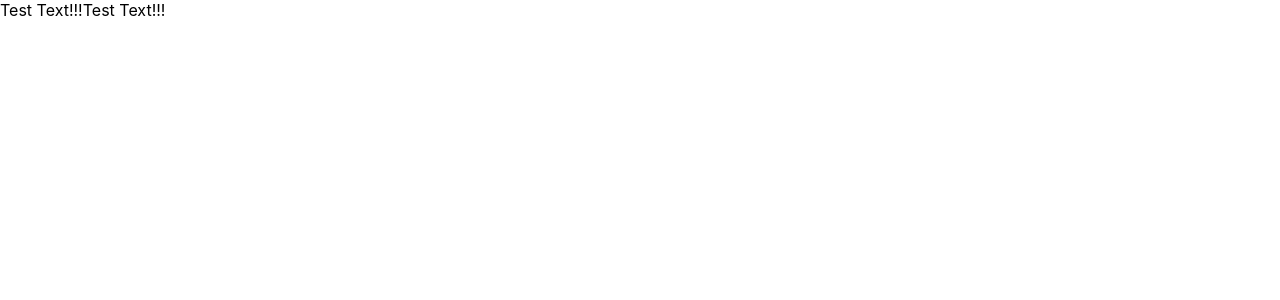
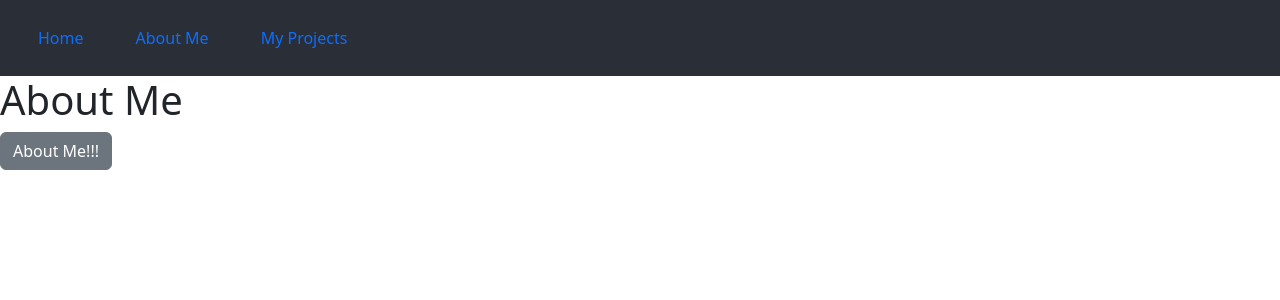
Before and after one commit to KreigMichaelsen/portfolio-website, a React (Create React App) app: page /portfolio-website/aboutMe in a window 1280 px wide. Shown: the top 300 px of the page. Built offline with nearby package versions, Linux system fonts and the light colour scheme.

Commit message:
Finished Nav Functionality

```diff
--- a/package.json
+++ b/package.json
@@ -7,9 +7,12 @@
     "@testing-library/jest-dom": "^5.17.0",
     "@testing-library/react": "^13.4.0",
     "@testing-library/user-event": "^13.5.0",
+    "bootstrap": "^5.3.2",
     "react": "^18.2.0",
     "react-dom": "^18.2.0",
+    "react-router-dom": "^6.20.1",
     "react-scripts": "5.0.1",
+    "reactstrap": "^9.2.1",
     "web-vitals": "^2.1.4"
   },
   "scripts": {
--- a/public/index.html
+++ b/public/index.html
@@ -24,7 +24,7 @@
       work correctly both with client-side routing and a non-root public URL.
       Learn how to configure a non-root public URL by running `npm run build`.
     -->
-    <title>React App</title>
+    <title>Kreig Michaelsen</title>
   </head>
   <body>
     <noscript>You need to enable JavaScript to run this app.</noscript>
--- /dev/null
+++ b/src/about/AboutMe.js
@@ -0,0 +1,15 @@
+import { Button } from "reactstrap"
+
+export const AboutMe = () => {
+	return (
+
+        <div className="aboutMePageContainer">
+
+            <h1>About Me</h1>
+
+            <Button>About Me!!!</Button>
+
+        </div>
+    )
+
+}
--- a/src/home/HomePage.js
+++ b/src/home/HomePage.js
@@ -0,0 +1,15 @@
+import { Button } from "reactstrap"
+
+export const HomePage = () => {
+	return (
+
+        <div className="homePageContainer">
+
+            <h1>Home Page</h1>
+
+            <Button> HomePage!!!</Button>
+
+        </div>
+    )
+
+}
--- a/src/index.js
+++ b/src/index.js
@@ -3,12 +3,16 @@ import ReactDOM from 'react-dom/client';
 import './index.css';
 import  App  from './App';
 import reportWebVitals from './reportWebVitals';
+import { BrowserRouter } from "react-router-dom";
+import 'bootstrap/dist/css/bootstrap.css';
 
 const root = ReactDOM.createRoot(document.getElementById('root'));
 root.render(
-  <React.StrictMode>
-    <App />
-  </React.StrictMode>
+
+  <BrowserRouter>
+  <App />
+</BrowserRouter>
+
 );
 
 // If you want to start measuring performance in your app, pass a function
--- a/src/navbar/NavBar.css
+++ b/src/navbar/NavBar.css
@@ -0,0 +1,37 @@
+.Navbar {
+    display: flex;
+    background-color: #2A2E36;
+    height: 25%;
+
+}
+
+.Nav {
+
+    width: 100%;
+}
+
+
+.NavItem {
+
+    color: white;
+    list-style-type: none;
+    margin: 10px;
+
+    /* background-color: pink; */
+
+}
+.NavLink {
+    color: white;
+}
+
+.NavItem:hover {
+
+    background: #fff;
+
+}
+
+.NavLink:hover {
+
+
+    color:  #2A2E36;
+}
--- a/src/navbar/NavBar.js
+++ b/src/navbar/NavBar.js
@@ -1,7 +1,50 @@
+import { Link, NavLink as RRNavLink} from "react-router-dom"
+import { NavItem, Navbar, NavLink, Nav, } from "reactstrap"
+import "./NavBar.css"
+
 export const NavBar = () => {
 	return (
+    <Navbar className="Navbar">
+        <Nav className="Nav">
+              <NavItem className="NavItem">
+                  <NavLink className="NavLink" tag={RRNavLink} to="/portfolio-website">
+                    Home
+                  </NavLink>
+                </NavItem>
+                <NavItem className="NavItem">
+                  <NavLink  className="NavLink" tag={RRNavLink} to="/portfolio-website/aboutMe">
+                   About Me
+                  </NavLink>
+                </NavItem>
+                <NavItem className="NavItem" >
+                  <NavLink className="NavLink" tag={RRNavLink} to="/portfolio-website/projects">
+                  My Projects
+                  </NavLink>
+                </NavItem>
+        </Nav>
+        </Navbar>
 
-        <>Test Text!!!</>
+    // <div className="navbar">
+    //   <div className="navbarItemsContainer">
+    //   <li className="navbar__item">
+    //     <Link className="navbar__link" to="/home">Home</Link>
+    //   </li>
+    //   <li className="navbar__item">
+    //     <Link className="navbar__link" to="/coffeeShops">About Me</Link>
+    //   </li>
+    //   <li className="navbar__item">
+    //     <Link className="navbar__link" to="/userCoffeeShops">My Projects</Link>
+    //   </li>
+    //   <li className="navbar__item">
+    //     <Link className="navbar__link" to="/users">Connect</Link>
+    //   </li>
+    //   </div>
+    // </div>
+
+
+
+
+
     )
 
 }
--- /dev/null
+++ b/src/projects/Projects.js
@@ -0,0 +1,15 @@
+import { Button } from "reactstrap"
+
+export const Projects = () => {
+	return (
+
+        <div className="projectPageContainer">
+
+            <h1>Projects</h1>
+
+            <Button> Projects!!!</Button>
+
+        </div>
+    )
+
+}
--- a/src/views/ApplicationViews.js
+++ b/src/views/ApplicationViews.js
@@ -1,29 +1,40 @@
+import { Route, Routes } from "react-router-dom"
+import { HomePage } from "../home/HomePage"
+import { Projects } from "../projects/Projects"
+import { AboutMe } from "../about/AboutMe"
+
 export const ApplicationViews = () => {
 	return (
-        // <Routes>
-        //     <Route path="/" element={
-        //         <>
+        <>
+        <Routes>
+      <Route path="portfolio-website">
+        <Route
+          index
+          element={
 
-        //             <Outlet />
-        //         </>
-        //     }>
-        //         <Route path="home" element={ <HomePage />  } />
-        //         <Route path="profile" element={ <Profile />  } />
-        //         <Route path="coffeeShops" element={ <CoffeeShopContainer /> } />
-        //         <Route path="coffeeShops/create" element={ <CoffeeShopForm /> } />
-        //         <Route path="coffeeShops/:coffeeShopId/edit" element={ <CoffeeShopEdit/> } />
-        //         <Route path="coffeeShops/:coffeeShopId" element={ <CoffeeShopDetails/> } />
-        //         <Route path="coffeeShops/:coffeeShopId/review" element={ <CoffeeShopReviewCreation/> } />
+             <HomePage/>
+          }
+        />
+        <Route
+          path="aboutMe"
+          element={
 
-        //         <Route path="users" element={ <UserList /> } />
-        //         <Route path="users/:userId/edit" element={ <UserEdit /> } />
-        //         <Route path="users/create" element={ <UserCreationForm /> } />
-        //         <Route path="userCoffeeShops" element={ <UserCoffeeShopContainer /> } />
-        //         <Route path="userCoffeeShops/:userCoffeeShopId/edit" element={ <UserCoffeeShopEdit /> } />
+            <AboutMe />
+          }
+        />
+        <Route
+          path="projects"
+          element={
 
-        //     </Route>
-        // </Routes>
-        <>Test Text!!!</>
+            <Projects />
+          }
+        />
+
+      </Route>
+      <Route path="*" element={<p>Whoops, nothing here...</p>} />
+    </Routes>
+        </>
+        // <>Test Text!!</>
 
 
     )
```
Also changed, not shown: src/App.js (+2 -17 lines), src/about/AboutMe.css (added), src/projects/Projects.css (added), 1 other file (tests, documents, lock files or other folders).
